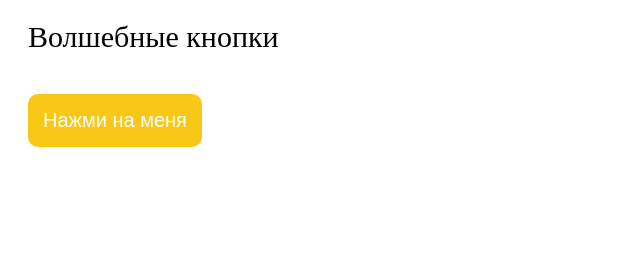
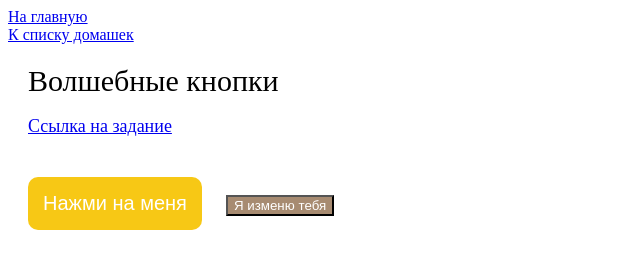
Before and after one commit to AlexDiz88/AIT-TR-Frontend, a plain HTML site: page _homeworks/hw_20230314/index.html in a window 1280 px wide. Both pictures are taken after a click on the button "Нажми на меня". Shown: the whole page, without its empty margins (0-640 px from the left). Drawn offline with Linux system fonts and the light colour scheme.

Commit message:
домашка 2023-03-14

```diff
--- a/_homeworks/hw_20230314/index.html
+++ b/_homeworks/hw_20230314/index.html
@@ -7,6 +7,12 @@
     <title>Exercise 1</title>
   </head>
   <body>
+    <div>
+      <a href="../../index.html">На главную</a>
+    </div>
+    <div>
+      <a href="../../homeworks_list.html">К списку домашек</a>
+    </div>
     <p id="text">Волшебные кнопки</p>
     <button id="magic-btn">Нажми на меня</button>
   </body>
--- a/_homeworks/hw_20230314/index.js
+++ b/_homeworks/hw_20230314/index.js
@@ -6,9 +6,18 @@ const clonedBtn = btn.cloneNode(true);
 clonedBtn.id = "magic-btn-2";
 
 btn.addEventListener("click", () => {
-  // при нажатии на первую кнопку
-  // работайте с clonedBtn
-  // ваш код начинается здесь
+  clonedBtn.innerHTML = "Я изменю тебя";
+  document.body.appendChild(clonedBtn);
+  clonedBtn.style.backgroundColor = "#a78b71";
+  clonedBtn.style.color = "white";
 });
 
-// здесь можете создать EventListener для второй кнопки
+clonedBtn.addEventListener("click", () => {
+  btn.style.backgroundColor = "#9c4a1a";
+  btn.style.color = "black";
+});
+
+const taskText = document.createElement("p");
+document.getElementById("text").appendChild(taskText);
+taskText.innerHTML = '<a href="README.md">Ссылка на задание</a>';
+taskText.style.fontSize = "18px";
```
Also changed, not shown: homeworks_list.html (+5 -0 lines), _homeworks/hw_20230314/README.md (added).
